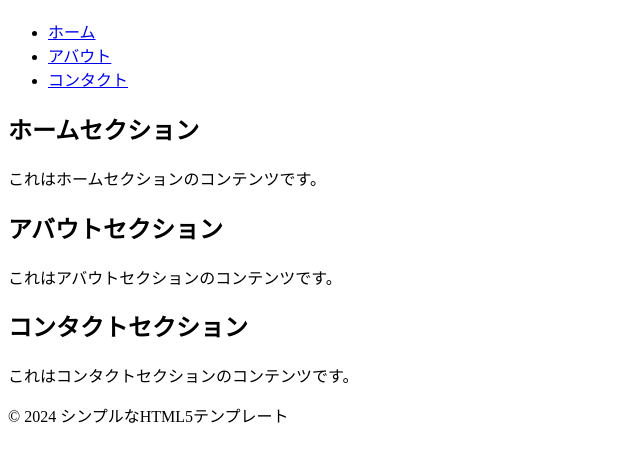
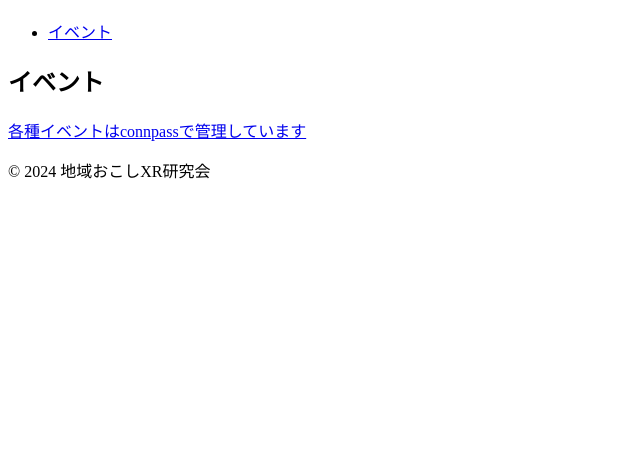
Before and after one commit to xrshimane/xrshimane.github.io, a plain HTML site: page index.html in a window 1280 px wide. Shown: the part 70-532 px from the top of the page, without its empty margins (0-640 px from the left). Drawn offline with Linux system fonts and the light colour scheme.

Commit message:
Update index.html

```diff
--- a/index.html
+++ b/index.html
@@ -11,27 +11,17 @@
     </header>
     <nav>
         <ul>
-            <li><a href="#home">ホーム</a></li>
-            <li><a href="#about">アバウト</a></li>
-            <li><a href="#contact">コンタクト</a></li>
+            <li><a href="#events">イベント</a></li>
         </ul>
     </nav>
     <main>
-        <section id="home">
-            <h2>ホームセクション</h2>
-            <p>これはホームセクションのコンテンツです。</p>
-        </section>
-        <section id="about">
-            <h2>アバウトセクション</h2>
-            <p>これはアバウトセクションのコンテンツです。</p>
-        </section>
-        <section id="contact">
-            <h2>コンタクトセクション</h2>
-            <p>これはコンタクトセクションのコンテンツです。</p>
+        <section id="events">
+            <h2>イベント</h2>
+            <p><a href="https://chiikiokoshi-vr.connpass.com/" target="_blank">各種イベントはconnpassで管理しています</a></p>
         </section>
     </main>
     <footer>
-        <p>&copy; 2024 シンプルなHTML5テンプレート</p>
+        <p>&copy; 2024 地域おこしXR研究会</p>
     </footer>
 </body>
 </html>
```
